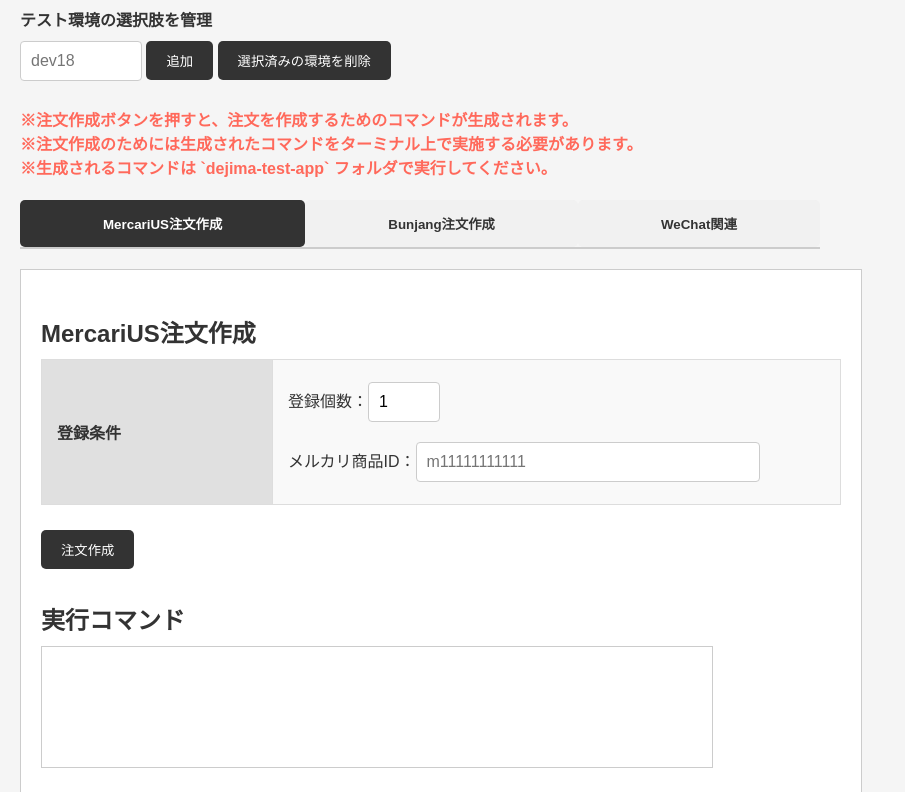
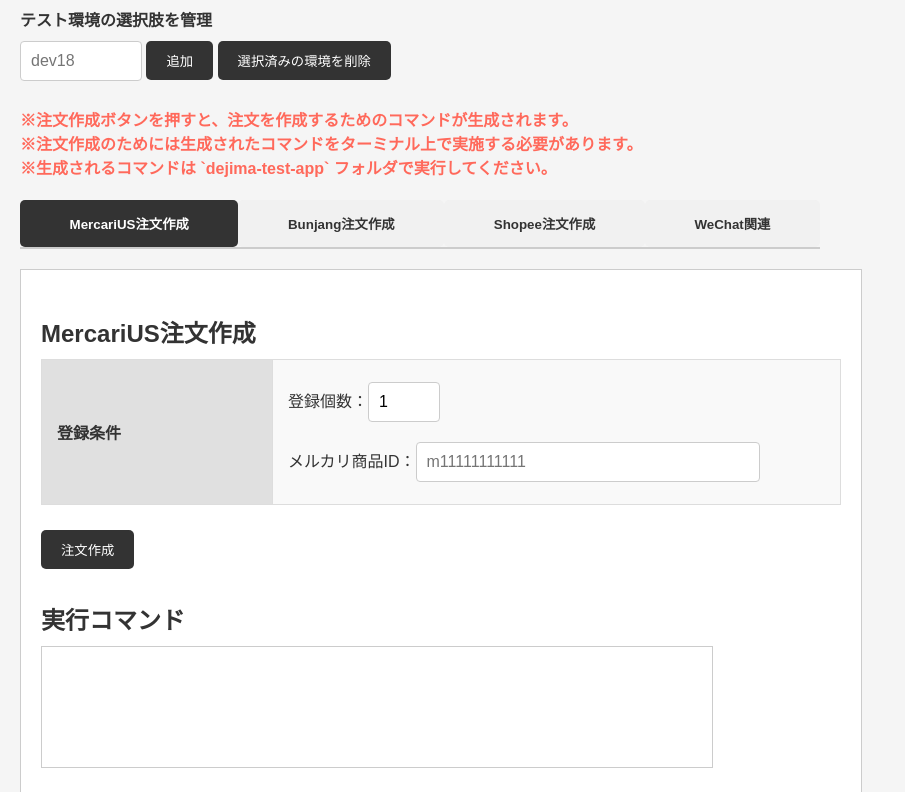
Before and after one commit to miura-t-bp/dejima-test-app, a Django app: page /shell/ in a window 1280 px wide. Shown: the part 207-999 px from the top of the page, without its empty margins (0-905 px from the left). Run offline with Django 3.2, Linux system fonts and the light colour scheme; parts of the project's set-up code (start-up, migrations or seed data) failed here and were passed over.

Commit message:
Shopee注文作成スクリプト実装

```diff
--- a/shellapp/static/js/shell.js
+++ b/shellapp/static/js/shell.js
@@ -151,6 +151,14 @@ document.addEventListener('DOMContentLoaded', function() {
         callApi('http://localhost:8001/shell/create-bunjang-order/', this, 'create-bunjang-order');
     });
 
+    // Shopee注文作成フォーム送信時の処理
+    document.getElementById('form_create_shopee_order').addEventListener('submit', function(event) {
+        event.preventDefault(); // デフォルト送信動作を防止
+
+        // APIリクエストを実行
+        callApi('http://localhost:8001/shell/create-shopee-order/', this, 'create-shopee-order');
+    });
+
     // WeChat注文作成フォーム送信時の処理
     document.getElementById('form_create_wechat_order').addEventListener('submit', function(event) {
         event.preventDefault(); // デフォルト送信動作を防止
--- a/shellapp/templates/shell_index.html
+++ b/shellapp/templates/shell_index.html
@@ -47,6 +47,7 @@
     <div class="formtabs">
         <button class="formtablink active" onclick="openForm(event, 'create_mercarius_order_form')">MercariUS注文作成</button>
         <button class="formtablink" onclick="openForm(event, 'create_bunjang_order_form')">Bunjang注文作成</button>
+        <button class="formtablink" onclick="openForm(event, 'create_shopee_order_form')">Shopee注文作成</button>
         <button class="formtablink" onclick="openForm(event, 'wechat_form')">WeChat関連</button>
     </div>
 
@@ -87,6 +88,31 @@
 
         <h4>実行コマンド</h4>
         <div id="create-bunjang-order" class="response"></div>
+    </div>
+
+    <!-- Shopee注文作成フォーム -->
+    <div id="create_shopee_order_form" class="formtabcontent" style="display:none;">
+        <div class="notice">
+            <p>
+                ※Shopee注文は専用のサーバー上で注文を作成するため、ローカル以外の場合ドメインは固定です。</br>
+                ※ローカル以外の場合、第一引数には`stg`を指定します</br>
+            </p>
+        </div>
+        <p></p>
+        <form id="form_create_shopee_order">
+            <table>
+                <tr>
+                    <th>登録条件</th>
+                    <td>
+                        <label for="item_id">メルカリ商品ID：</label><input id="item_id" name="item_id" placeholder="m11111111111">
+                    </td>
+                </tr>
+            </table>
+            <button type="submit">注文作成</button>
+        </form>
+
+        <h4>実行コマンド</h4>
+        <div id="create-shopee-order" class="response"></div>
     </div>
 
     <!-- WeChat関連フォーム -->
--- a/shellapp/urls.py
+++ b/shellapp/urls.py
@@ -5,6 +5,7 @@ urlpatterns = [
     path('', views.index, name='shell_index'),
     path('create-mercarius-order/', views.create_mercarius_order_api, name='create_mercarius_order_api'),
     path('create-bunjang-order/', views.create_bunjang_order_api, name='create_bunjang_order_api'),
+    path('create-shopee-order/', views.create_shopee_order_api, name='create_shopee_order_api'),
     path('create-wechat-order/', views.create_wechat_order_api, name='create_wechat_order_api'),
     path('wechat-baggage-settlement/', views.wechat_baggage_settlement_api, name='wechat_baggage_settlement_api'),
 ]
--- a/shellapp/views.py
+++ b/shellapp/views.py
@@ -1,7 +1,7 @@
 from django.shortcuts import render
 from django.http import JsonResponse
 
-from .utils import generate_cmd_for_create_mercarius_order, generate_cmd_for_create_bunjang_order, generate_cmd_for_create_wechat_order, generate_cmd_for_wechat_baggage_settlement
+from .utils import generate_cmd_for_create_mercarius_order, generate_cmd_for_create_bunjang_order, generate_cmd_for_create_shopee_order, generate_cmd_for_create_wechat_order, generate_cmd_for_wechat_baggage_settlement
 
 import json
 
@@ -38,6 +38,21 @@ def create_bunjang_order_api(request):
 
     return JsonResponse({'error': 'Invalid request method'}, status=405)
 
+def create_shopee_order_api(request):
+    if request.method == 'POST':
+        # リクエストのボディからJSONデータを取得
+        try:
+            data = json.loads(request.body)
+        except json.JSONDecodeError:
+            return JsonResponse({'error': 'Invalid JSON'}, status=400)
+
+        # Shopee注文作成用コマンドを生成
+        res = generate_cmd_for_create_shopee_order(data)
+
+        return JsonResponse(res)
+
+    return JsonResponse({'error': 'Invalid request method'}, status=405)
+
 def create_wechat_order_api(request):
     if request.method == 'POST':
         # リクエストのボディからJSONデータを取得
```
Also changed, not shown: shellapp/utils.py (+16 -0 lines), 1 other file.
